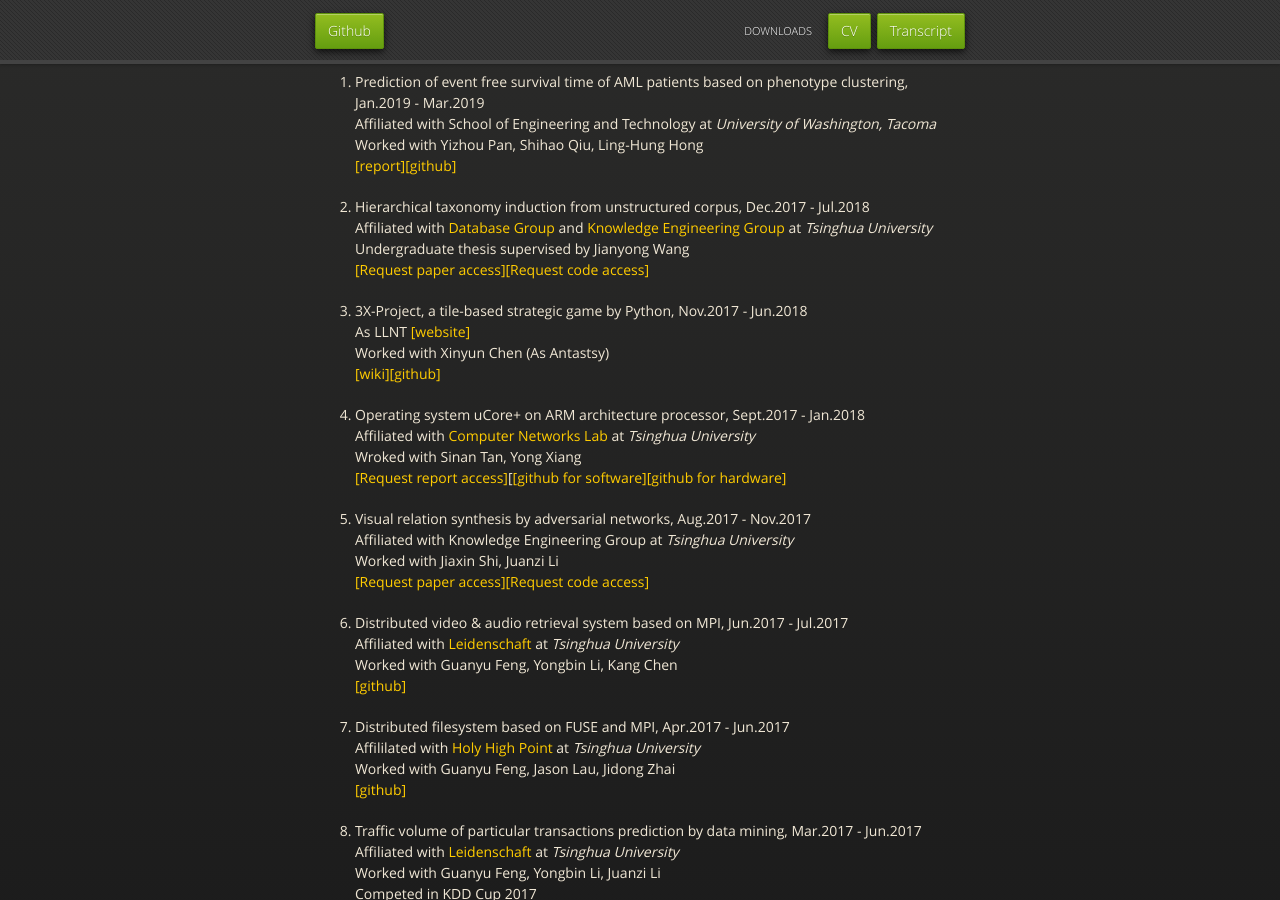
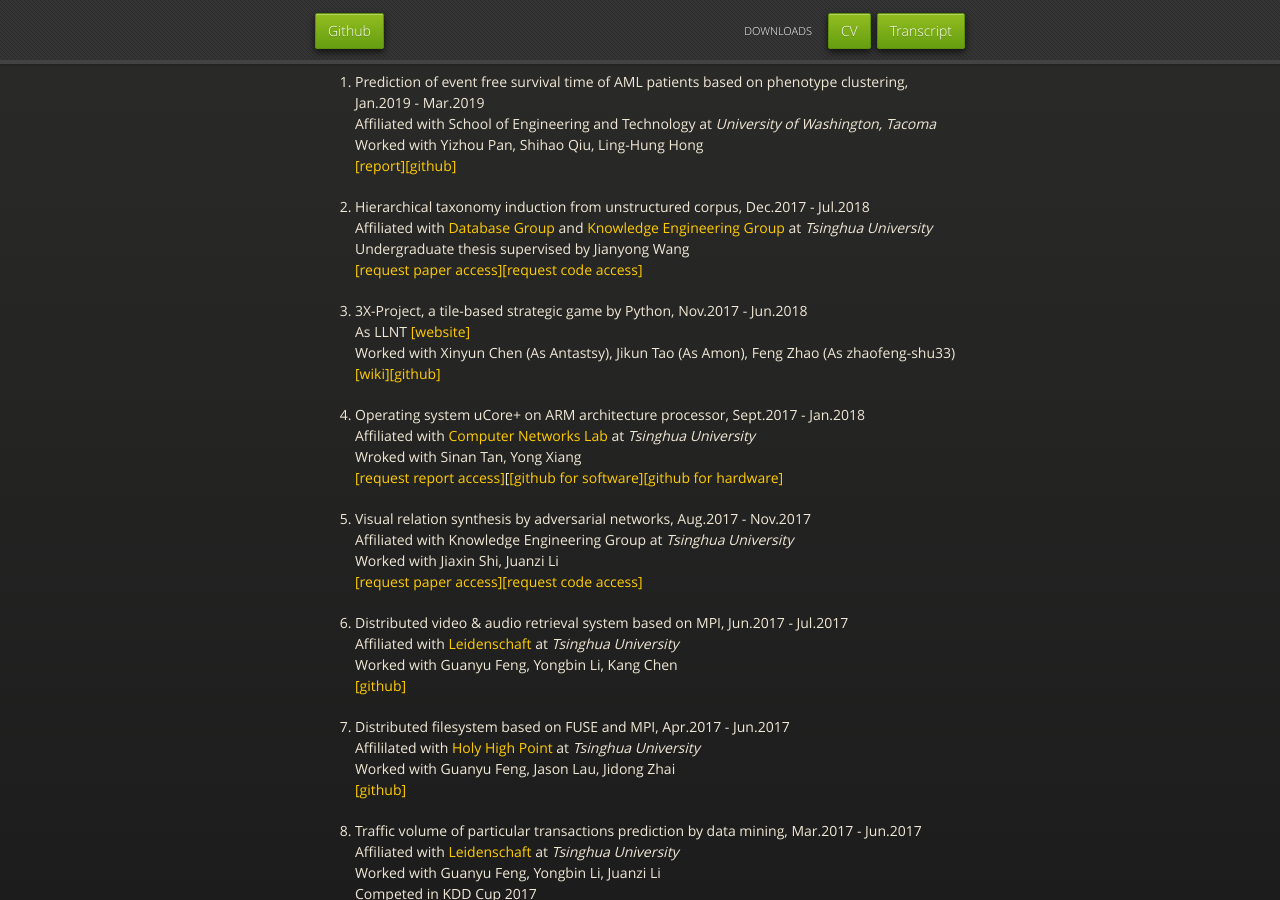
Before and after one commit to Egria/website, a Jekyll site: the page built from index.md, in a window 1280 px wide and 900 px high, scrolled down 1775 px. Built offline with Jekyll 4.4.1, drawn with Linux system fonts in a browser that asks for light colours; our own code applies the rules of GitHub Pages for plain Markdown files.

Commit message:
Update index.md

```diff
--- a/index.md
+++ b/index.md
@@ -84,22 +84,22 @@ Worked with Yizhou Pan, Shihao Qiu, Ling-Hung Hong
 2. Hierarchical taxonomy induction from unstructured corpus, Dec.2017 - Jul.2018
 Affiliated with [Database Group](http://dbgroup.cs.tsinghua.edu.cn/) and [Knowledge Engineering Group](http://keg.cs.tsinghua.edu.cn/) at _Tsinghua University_
 Undergraduate thesis supervised by Jianyong Wang
-[\[Request paper access\]]()[\[Request code access\]]()
+[\[request paper access\]]()[\[request code access\]]()
 
 3. 3X-Project, a tile-based strategic game by Python, Nov.2017 - Jun.2018
 As LLNT [\[website\]](https://github.com/LLNT)
-Worked with Xinyun Chen (As Antastsy)
+Worked with Xinyun Chen (As Antastsy), Jikun Tao (As Amon), Feng Zhao (As zhaofeng-shu33)
 [\[wiki\]](https://github.com/LLNT/3X-Project/wiki)[\[github\]](https://github.com/LLNT/3X-Project)
 
 4. Operating system uCore+ on ARM architecture processor, Sept.2017 - Jan.2018
 Affiliated with [Computer Networks Lab](https://www.tsinghua.edu.cn/publish/csen/4623/2010/20101224195501579371325/20101224195501579371325_.html) at _Tsinghua University_
 Wroked with Sinan Tan, Yong Xiang
-[\[Request report access\]]()[[\[github for software\]](https://github.com/xyongcn/ucore_plus)[\[github for hardware\]](https://github.com/oscourse-tsinghua/ucore-plus-fpga)
+[\[request report access\]]()[[\[github for software\]](https://github.com/xyongcn/ucore_plus)[\[github for hardware\]](https://github.com/oscourse-tsinghua/ucore-plus-fpga)
 
 5. Visual relation synthesis by adversarial networks, Aug.2017 - Nov.2017
 Affiliated with Knowledge Engineering Group at _Tsinghua University_
 Worked with Jiaxin Shi, Juanzi Li
-[\[Request paper access\]]()[\[Request code access\]]()
+[\[request paper access\]]()[\[request code access\]]()
 
 6. Distributed video & audio retrieval system based on MPI, Jun.2017 - Jul.2017
 Affiliated with [Leidenschaft](https://github.com/Leidenschaft) at _Tsinghua University_
```
